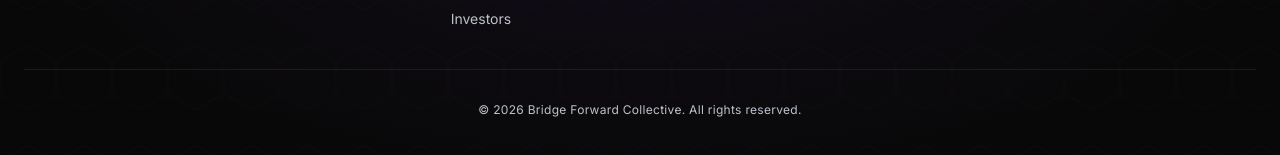
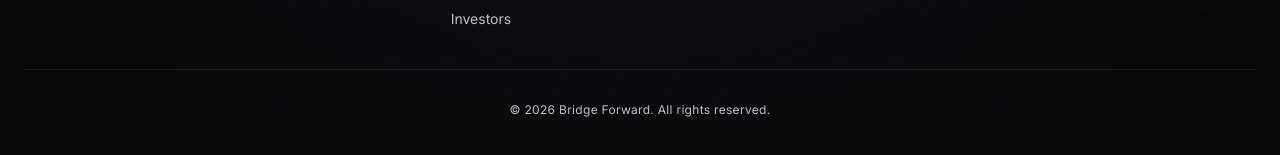
Before and after one commit to KJBuilds/BridgeForward-web, a React (Vite) app: page /contact in a window 1280 px wide. Shown: the part 1732-1887 px from the top of the page. Built offline with nearby package versions, Linux system fonts and the light colour scheme; the HTML template or start-up script is replaced by a standard one.

Commit message:
Dropped Collective naming and updated layout footer & title parameters

```diff
--- a/src/components/Layout.tsx
+++ b/src/components/Layout.tsx
@@ -153,7 +153,7 @@ export default function Layout({ children }: { children: React.ReactNode }) {
           </div>
 
           <div className="pt-8 text-center text-xs text-silver/60 tracking-wide">
-            © {new Date().getFullYear()} Bridge Forward Collective. All rights reserved.
+            © {new Date().getFullYear()} Bridge Forward. All rights reserved.
           </div>
         </div>
       </footer>
--- a/src/components/Newsletter.tsx
+++ b/src/components/Newsletter.tsx
@@ -36,7 +36,7 @@ export default function Newsletter() {
       >
         <p className="text-sm font-semibold tracking-widest uppercase text-primary mb-3">Stay Connected</p>
         <h2 className="text-2xl md:text-3xl font-bold text-foreground mb-3">
-          Join the BridgeForward community
+          Join the Bridge Forward community
         </h2>
         <p className="text-muted-foreground mb-8">
           Get updates on services, CyberPlug programs, and community initiatives.
--- a/src/pages/Index.tsx
+++ b/src/pages/Index.tsx
@@ -8,7 +8,7 @@ import { useEffect } from "react";
 
 export default function Index() {
   useEffect(() => {
-    document.title = "Bridge Forward Collective | Cybersecurity-Led Social Enterprise";
+    document.title = "Bridge Forward | Cybersecurity-Led Social Enterprise";
     const desc = "Bridge Forward delivers executive cybersecurity consulting while reinvesting revenue into workforce development, scholarships, and community legacy initiatives.";
     let m = document.querySelector('meta[name="description"]');
     if (!m) { m = document.createElement("meta"); m.setAttribute("name", "description"); document.head.appendChild(m); }
```
